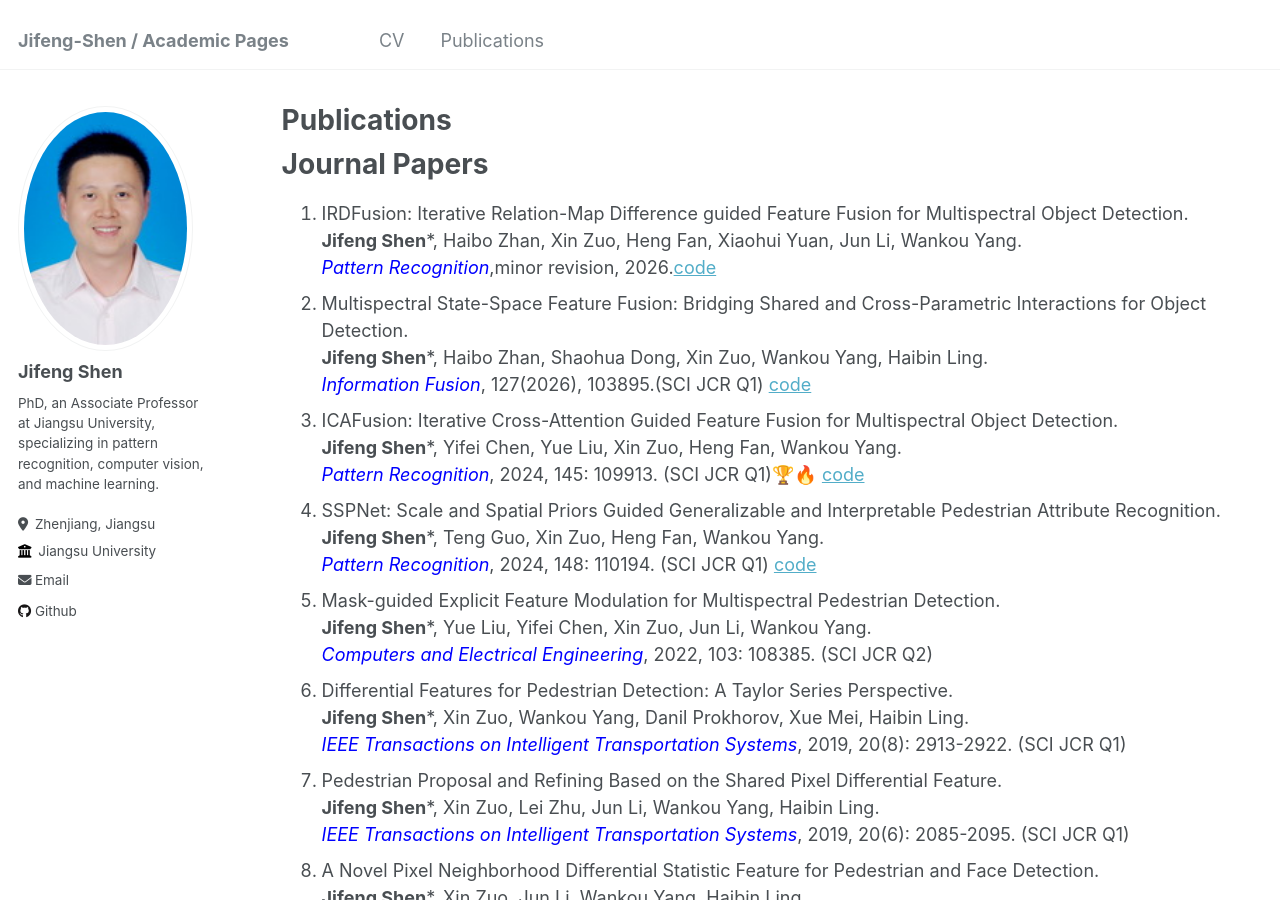
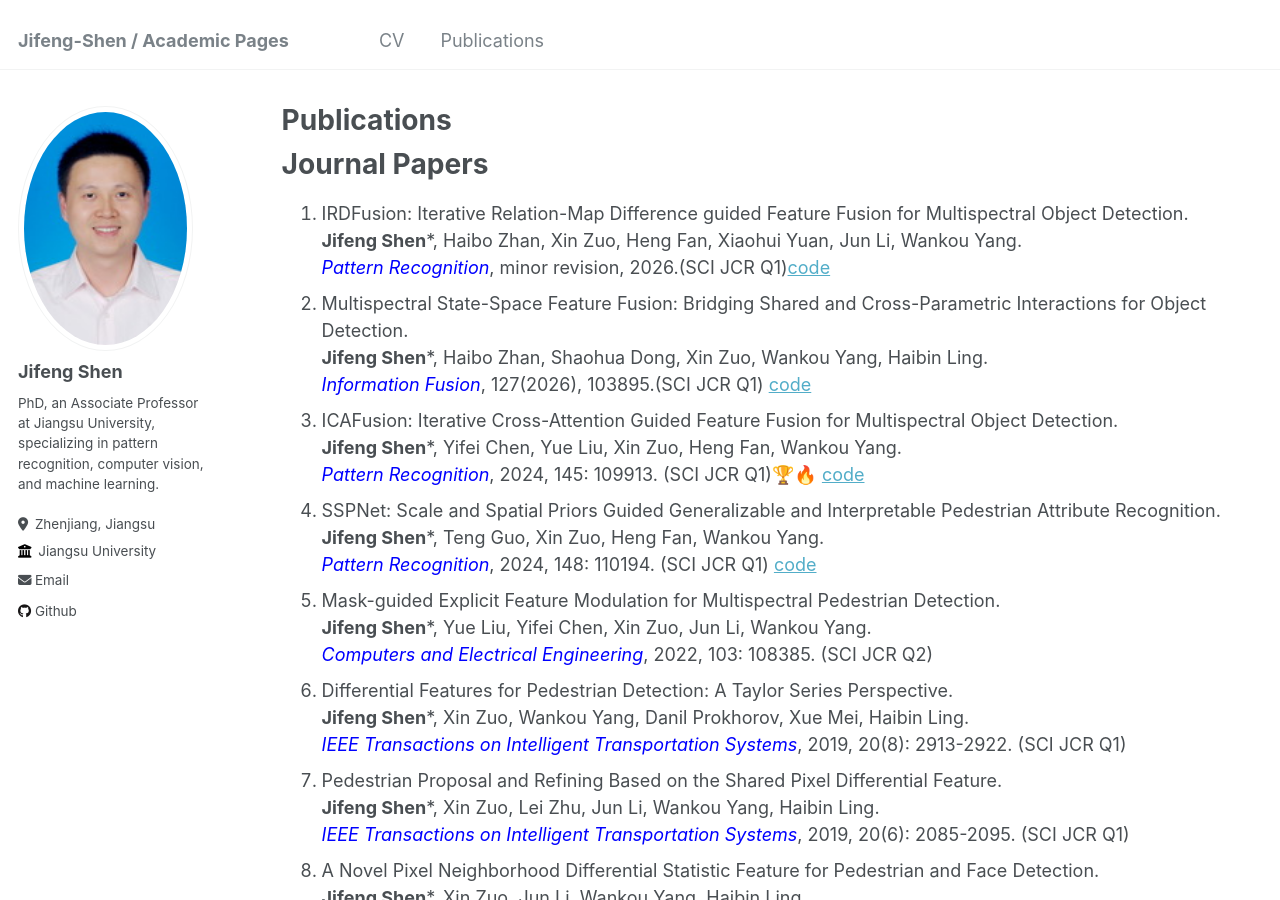
Before and after one commit to jifeng-shen/jifeng-shen.github.io, a Jekyll site: the page built from _pages/publications.md, in a window 1280 px wide and 900 px high. Built offline with Jekyll 4.4.1, drawn with Linux system fonts in a browser that asks for light colours.

Commit message:
Update publications.md

```diff
--- a/_pages/publications.md
+++ b/_pages/publications.md
@@ -9,7 +9,7 @@ author_profile: true
 
 1. IRDFusion: Iterative Relation-Map Difference guided Feature Fusion for Multispectral Object Detection.
    **Jifeng Shen**\*, Haibo Zhan, Xin Zuo, Heng Fan, Xiaohui Yuan, Jun Li, Wankou Yang.
-   *<font color="blue">Pattern Recognition</font>*,minor revision, 2026.[code](https://github.com/61s61min/IRDFusion)
+   *<font color="blue">Pattern Recognition</font>*, minor revision, 2026.(SCI JCR Q1)[code](https://github.com/61s61min/IRDFusion)
 2. Multispectral State-Space Feature Fusion: Bridging Shared and Cross-Parametric Interactions for Object Detection.
    **Jifeng Shen**\*, Haibo Zhan, Shaohua Dong, Xin Zuo, Wankou Yang, Haibin Ling.
    *<font color="blue">Information Fusion</font>*, 127(2026), 103895.(SCI JCR Q1) [code](https://github.com/61s61min/MS2Fusion)
```
